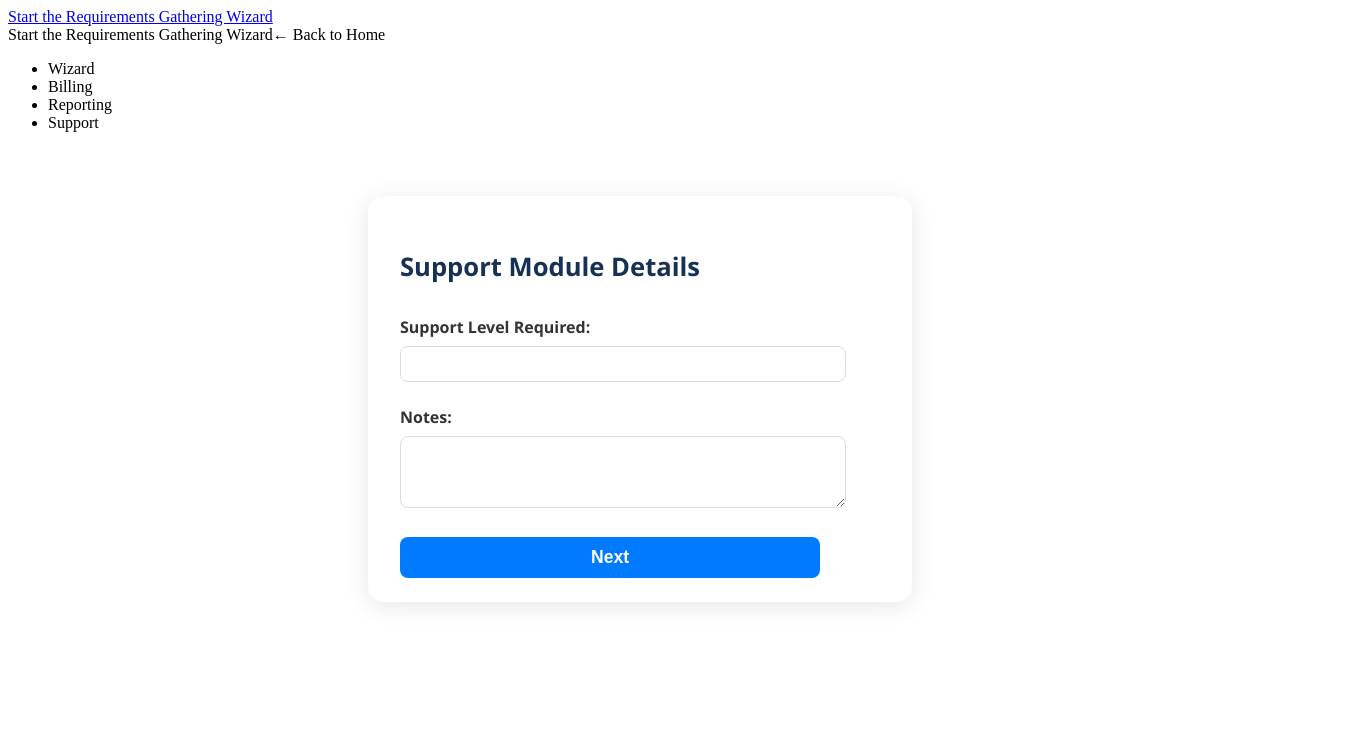
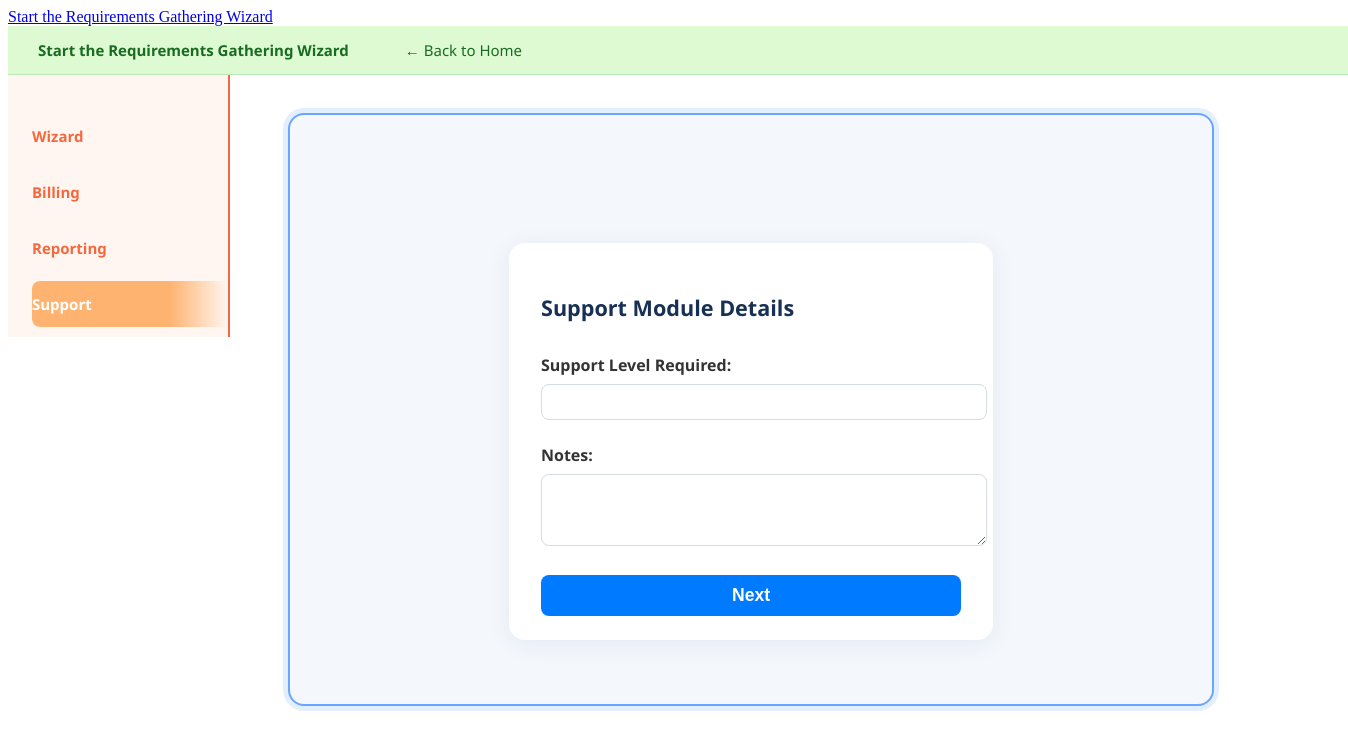
Before and after one commit to Xiaoliuliu666-leaner/Test.Onboarding, an Angular app: page /requirements/wizard/module-support in a window 1280 px wide. Shown: the top 750 px of the page, 1348 px wide, since content can reach past the window. Built offline with nearby package versions, Linux system fonts and the light colour scheme.

Commit message:
adjust Support module styles to align with overall onboarding wizard

```diff
--- a/src/app/requirements-wizard/module-user-support.component.scss
+++ b/src/app/requirements-wizard/module-user-support.component.scss
@@ -1,29 +1,116 @@
+body {
+  background: #f4f7fb;
+}
+
+/* 顶部绿色横条 */
+.wizard-header-bar {
+  width: 100vw;
+  min-height: 48px;
+  background: #ddfad2;
+  display: flex;
+  align-items: center;
+  padding: 0 30px;
+  gap: 18px;
+  font-family: 'Segoe UI',sans-serif;
+  font-size: 15px;
+  border-bottom: 1.5px solid #bbeab6;
+
+  .wizard-header-link {
+    color: #196b21;
+    font-weight: 600;
+    margin-right: 20px;
+    text-decoration: none;
+    &:hover { text-decoration: underline; }
+  }
+  .back-home-link {
+    color: #196b21;
+    text-decoration: none;
+    font-weight: 400;
+    margin-left: 18px;
+    &:hover { text-decoration: underline; }
+  }
+}
+
+.wizard-layout {
+  display: flex;
+  min-height: calc(100vh - 48px);
+}
+
+/* 左侧红边栏+浅橙色 */
+.wizard-sidebar {
+  flex: 0 0 220px;
+  background: #fff6f1;
+  border-right: 2.5px solid #f5683d;
+  padding: 38px 0 0 0;
+  font-family: 'Segoe UI', sans-serif;
+  font-size: 15px;
+  height: 100%;
+
+  ul {
+    list-style: none;
+    padding: 0 0 0 24px;
+    margin: 0;
+  }
+  li {
+    padding: 13px 8px 13px 0;
+    margin-bottom: 10px;
+    border-radius: 8px 0 0 8px;
+    color: #f5683d;
+    font-weight: 600;
+    background: none;
+    transition: background 0.2s, color 0.2s;
+    &.active {
+      background: linear-gradient(90deg, #ffb370 70%, #fff6f1 100%);
+      color: #fff;
+      font-weight: bold;
+    }
+  }
+}
+
+/* 主内容蓝色大框+白色卡片 */
+.wizard-main-panel {
+  flex: 1 1 auto;
+  min-width: 0;
+  min-height: 0;
+  padding: 64px 0 0 0;
+  display: flex;
+  flex-direction: column;
+  align-items: center;
+  background: #f4f7fb;
+  height: 100%;
+  justify-content: flex-start;
+  /* 蓝色主框 */
+  border: 2.5px solid #68a6ff;
+  border-radius: 16px;
+  margin: 38px 58px 0 58px;
+  box-shadow: 0 0 0 5px #e3efff;
+}
+
+/* 白色内容卡片 */
 .module-card {
-  max-width: 480px;
-  margin: 64px auto 0;
+  max-width: 420px;
+  width: 100%;
+  margin: 64px auto 64px;
   background: #fff;
   border-radius: 16px;
-  box-shadow: 0 4px 24px rgba(0,0,0,0.10);
+  box-shadow: 0 4px 24px rgba(30,70,170,0.07);
   padding: 32px 32px 24px;
   font-family: 'Segoe UI', sans-serif;
 
   h2 {
-    font-size: 1.6rem;
+    font-size: 1.35rem;
     font-weight: 700;
     margin-bottom: 32px;
     color: #173054;
   }
-
   .form-group {
     margin-bottom: 24px;
-
     label {
       font-weight: 600;
       color: #333;
       display: block;
       margin-bottom: 8px;
     }
-
     input, textarea {
       width: 100%;
       padding: 8px 12px;
@@ -37,7 +124,6 @@
       }
     }
   }
-
   .next-btn {
     width: 100%;
     padding: 10px 0;
```
